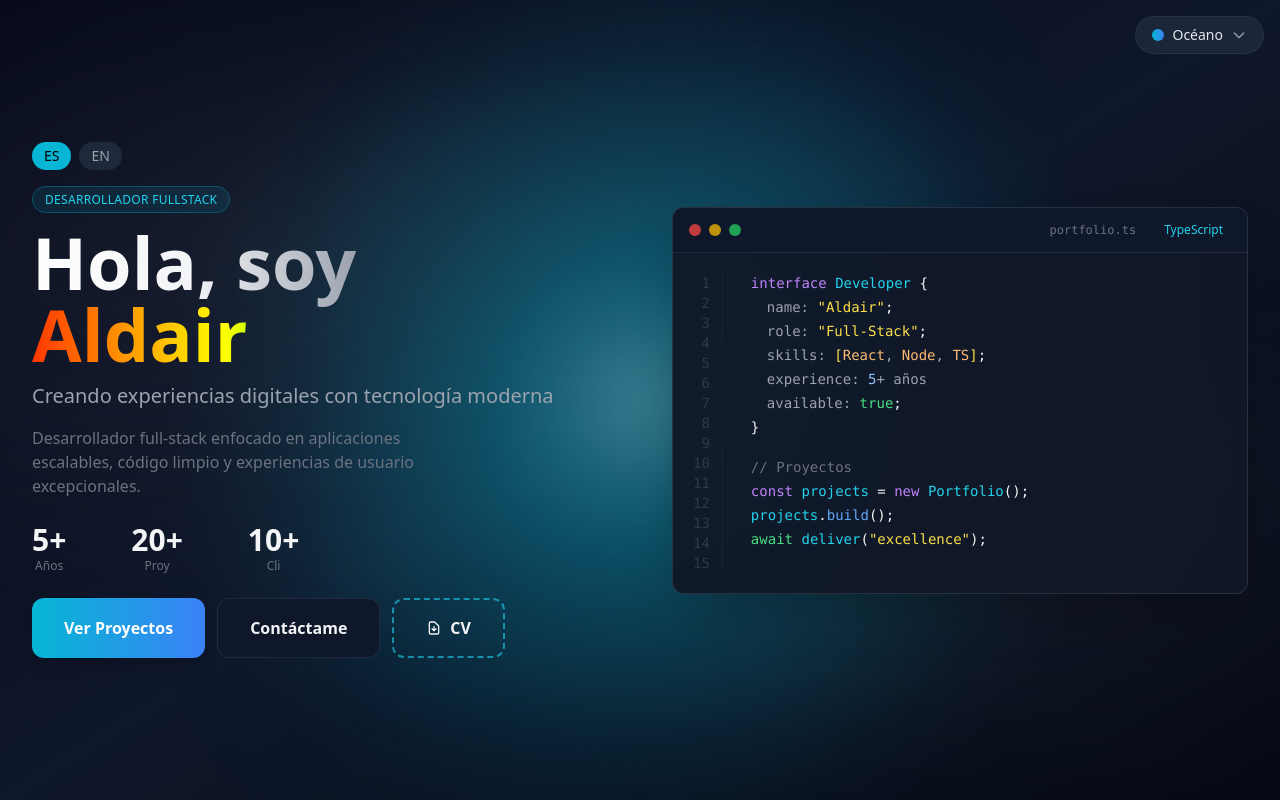
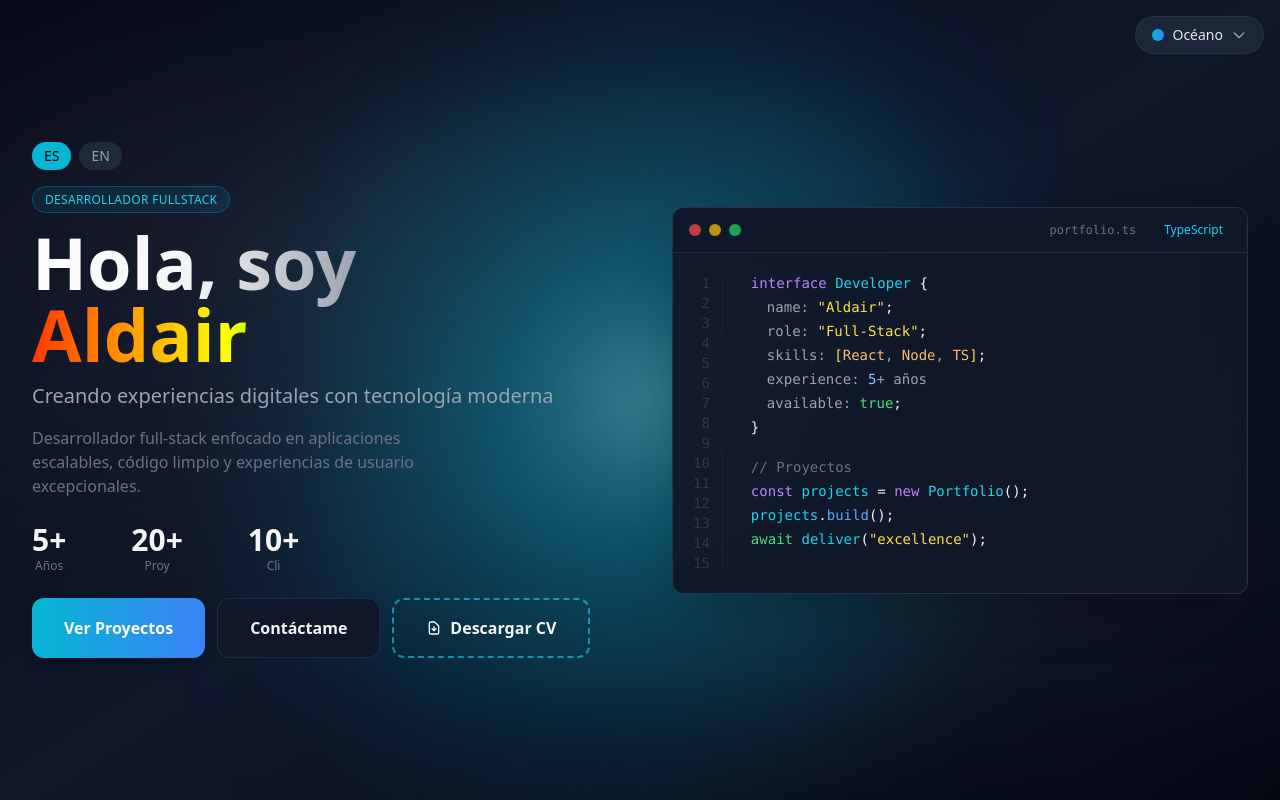
Before and after one commit to Aldair0308/portafolio, a React (Vite) app: page / in a window 1280 px wide. Built offline with nearby package versions, Linux system fonts and the light colour scheme.

Commit message:
fix: update button text to Descargar CV

```diff
--- a/src/components/Hero.tsx
+++ b/src/components/Hero.tsx
@@ -184,7 +184,7 @@ export default function Hero() {
               <svg className="w-4 h-4" fill="none" viewBox="0 0 24 24" stroke="currentColor">
                 <path strokeLinecap="round" strokeLinejoin="round" strokeWidth={2} d="M12 10v6m0 0l-3-3m3 3l3-3m2 8H7a2 2 0 01-2-2V5a2 2 0 012-2h5.586a1 1 0 01.707.293l5.414 5.414a1 1 0 01.293.707V19a2 2 0 01-2 2z" />
               </svg>
-              {t("CV", "Resume")}
+              {t("Descargar CV", "Download Resume")}
             </a>
           </div>
         </div>
```
